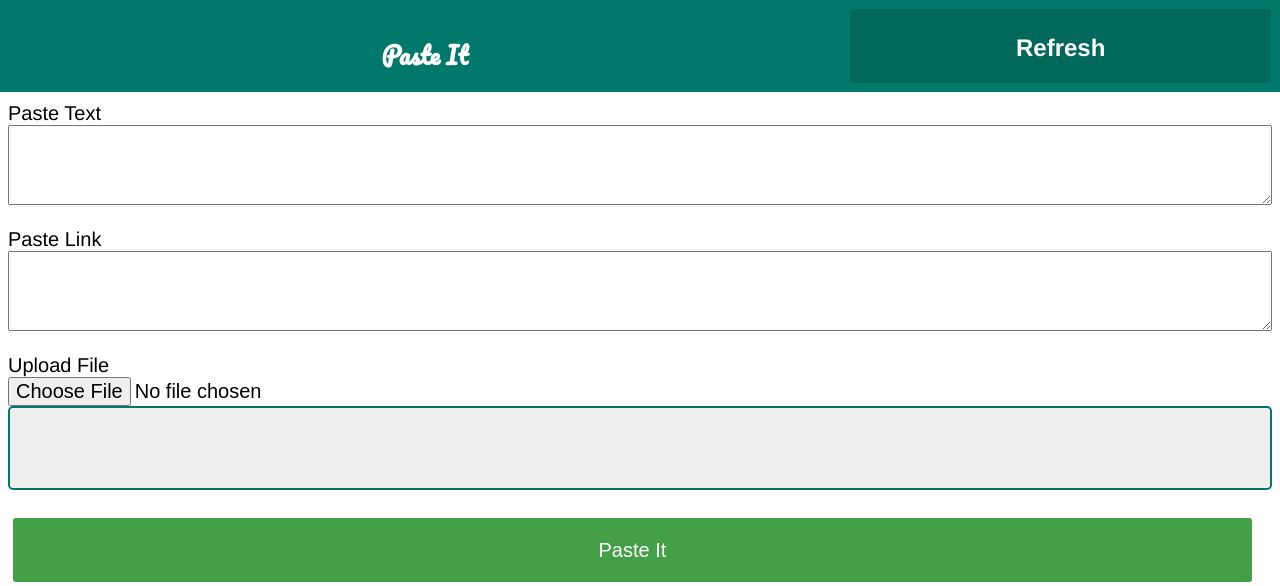
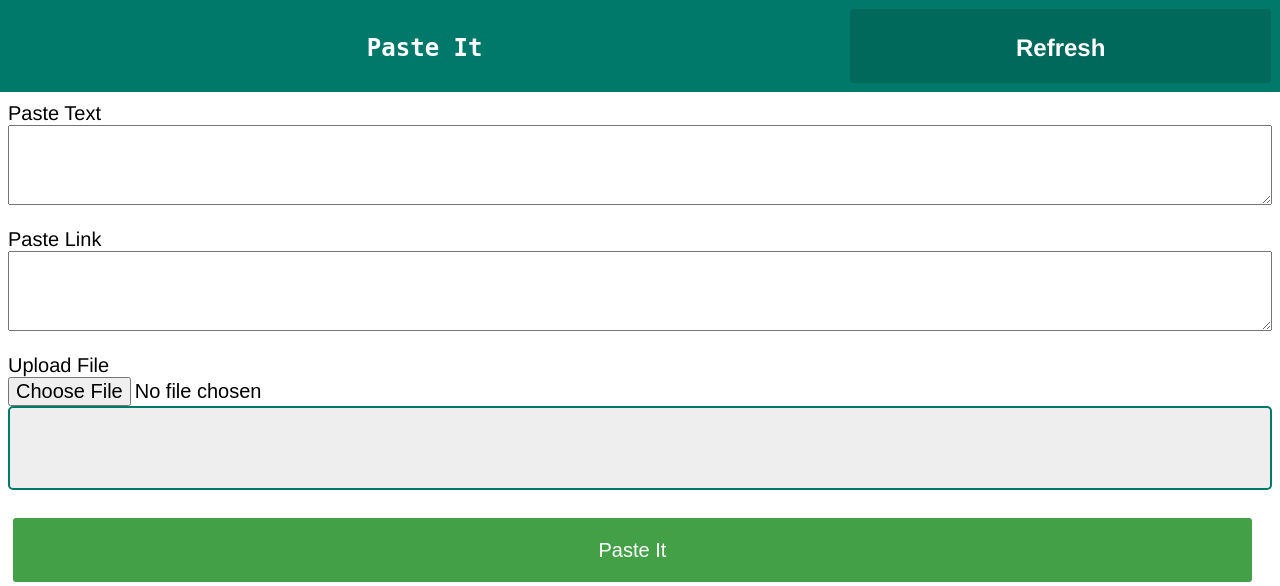
Before and after one commit to shiveshnavin/pasteit, a PHP site: page / in a window 1280 px wide. Shown: the top 586 px of the page. Run offline with PHP 8.4, Linux system fonts and the light colour scheme; data that the repository does not hold is empty.

Commit message:
Completed1

```diff
--- a/index.php
+++ b/index.php
@@ -176,7 +176,7 @@ $clips = getClips();
 <head>
     <title>PasteIt</title>
     <meta name="theme-color" content="#00796B" />
-    <link href="http://fonts.googleapis.com/css?family=Pacifico" rel="stylesheet" type="text/css" />
+
 
 </head>
 
@@ -188,7 +188,7 @@ $clips = getClips();
             <div style="background-color: #00796B;" class="wrapper">
             <a class="weighed weight2 rounded" style="background-color: transparent;" href="/">
                 <div  onclick="location.href='/';" >
-                <h2 style="font-family: 'Pacifico', serif;">Paste It</h2></div></a>
+                <h2 style="font-family: 'Monospace', serif;">Paste It</h2></div></a>
 
                 <div onclick="location.href='/';" class="weighed weight1 rounded">
                     <h2>Refresh</h2>
```
